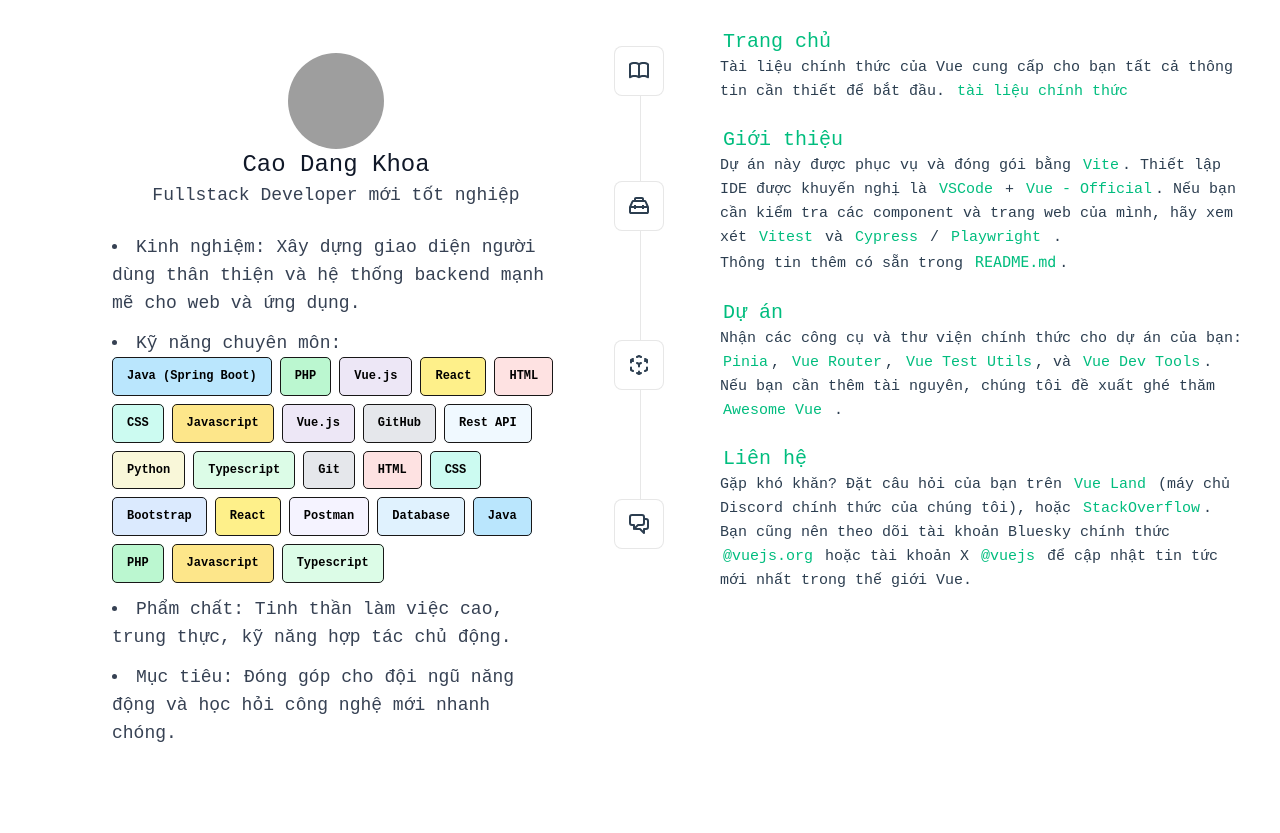
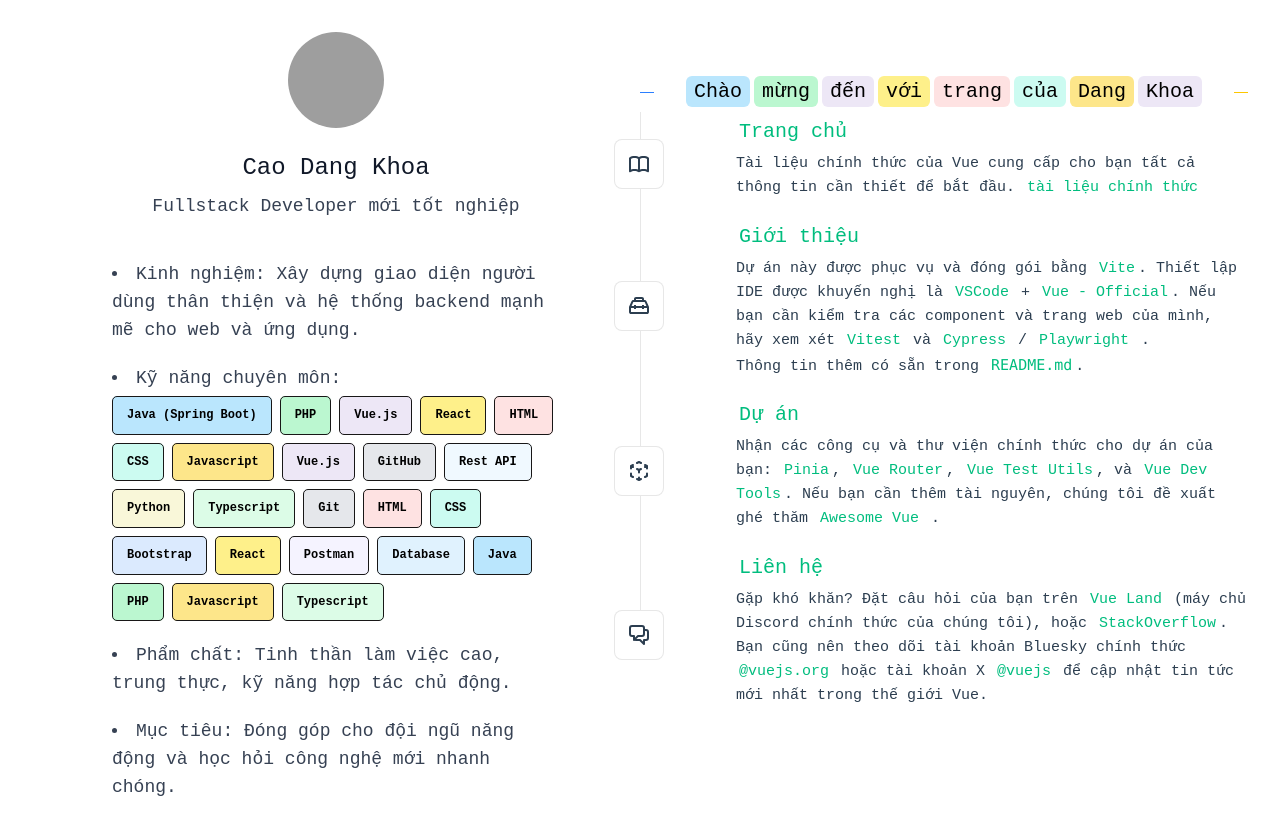
Before and after one commit to dangkhoa2004/dangkh0a-portfolio, a Vue app: page / in a window 1280 px wide. Before the commit the page ends 800 px from the top, so only its background shows below. Built offline with nearby package versions, Linux system fonts and the light colour scheme; grey boxes are pictures that could not be loaded.

Commit message:
[UPDATE] ButtonSkills & Profiles

```diff
--- a/src/assets/base.css
+++ b/src/assets/base.css
@@ -54,7 +54,6 @@
 *::before,
 *::after {
   box-sizing: border-box;
-  margin: 0;
   font-weight: normal;
 }
 
--- a/src/assets/main.css
+++ b/src/assets/main.css
@@ -1,4 +1,4 @@
-@import './base.css';
+@import "./base.css";
 @import "tailwindcss";
 
 #app {
@@ -34,3 +34,37 @@ a,
     padding: 0 2rem;
   }
 }
+@layer components {
+  .colored-word-chao {
+    @apply text-black px-2 py-1 rounded-md;
+    background-color: #bae6fd;
+  }
+  .colored-word-mung {
+    @apply text-black px-2 py-1 rounded-md;
+    background-color: #bbf7d0;
+  }
+  .colored-word-den {
+    @apply text-black px-2 py-1 rounded-md;
+    background-color: #ede7f6;
+  }
+  .colored-word-voi {
+    @apply text-black px-2 py-1 rounded-md;
+    background-color: #fef08a;
+  }
+  .colored-word-trang {
+    @apply text-black px-2 py-1 rounded-md;
+    background-color: #fee2e2;
+  }
+  .colored-word-cua {
+    @apply text-black px-2 py-1 rounded-md;
+    background-color: #ccfbf1;
+  }
+  .colored-word-dang {
+    @apply text-black px-2 py-1 rounded-md;
+    background-color: #fde68a;
+  }
+  .colored-word-khoa {
+    @apply text-black px-2 py-1 rounded-md; /* Không thêm cho từ cuối */
+    background-color: #ede7f6;
+  }
+}
--- a/src/screens/HomePage/HomePage.vue
+++ b/src/screens/HomePage/HomePage.vue
@@ -1,5 +1,4 @@
 <script setup>
-import HelloWorld from "./Ingredient/HelloWorld.vue";
 import TheWelcome from "./Ingredient/TheWelcome.vue";
 import ButtonSkills from "./Components/ButtonSkills.vue"
 </script>
--- a/src/screens/HomePage/Ingredient/HelloWorld.vue
+++ /dev/null
@@ -1,24 +0,0 @@
-<script setup>
-defineProps({
-  msg: {
-    type: String,
-    required: true,
-  },
-});
-</script>
-
-<template>
-  <div class="greetings">
-    <h1
-      class="green font-medium text-4xl relative top-[-10px] text-center lg:text-left"
-    >
-      {{ msg }}
-    </h1>
-
-    <h3 class="text-xl text-center lg:text-left">
-      Bạn đã tạo dự án thành công
-      <a href="https://vite.dev/" target="_blank" rel="noopener">Vite</a> +
-      <a href="https://vuejs.org/" target="_blank" rel="noopener">Vue 3</a>.
-    </h3>
-  </div>
-</template>
--- a/src/screens/HomePage/Ingredient/TheWelcome.vue
+++ b/src/screens/HomePage/Ingredient/TheWelcome.vue
@@ -1,4 +1,20 @@
 <template>
+  <div class="greetings">
+    <h2 class="flex flex-row flex-nowrap items-center mt-18">
+      <span class="flex-grow block border-t border-blue-500"></span>
+      <span class="flex-none block mx-4 px-4 py-2.5 text-xl rounded leading-none font-medium">
+        <span class="colored-word-chao mr-1">Chào</span>
+        <span class="colored-word-mung mr-1">mừng</span>
+        <span class="colored-word-den mr-1">đến</span>
+        <span class="colored-word-voi mr-1">với</span>
+        <span class="colored-word-trang mr-1">trang</span>
+        <span class="colored-word-cua mr-1">của</span>
+        <span class="colored-word-dang mr-1">Dang</span>
+        <span class="colored-word-khoa">Khoa</span>
+      </span>
+      <span class="flex-grow block border-t border-yellow-400"></span>
+    </h2>
+  </div>
   <WelcomeItem>
     <template #icon>
       <DocumentationIcon />
@@ -9,9 +25,7 @@
 
     Tài liệu chính thức của Vue cung cấp cho bạn tất cả thông tin cần thiết để
     bắt đầu.
-    <a href="https://vuejs.org/" target="_blank" rel="noopener"
-      >tài liệu chính thức</a
-    >
+    <a href="https://vuejs.org/" target="_blank" rel="noopener">tài liệu chính thức</a>
   </WelcomeItem>
 
   <WelcomeItem>
@@ -23,37 +37,25 @@
     </template>
 
     Dự án này được phục vụ và đóng gói bằng
-    <a
-      href="https://vite.dev/guide/features.html"
-      target="_blank"
-      rel="noopener"
-      >Vite</a
-    >. Thiết lập IDE được khuyến nghị là
-    <a href="https://code.visualstudio.com/" target="_blank" rel="noopener"
-      >VSCode</a
-    >
+    <a href="https://vite.dev/guide/features.html" target="_blank" rel="noopener">Vite</a>. Thiết lập IDE được khuyến
+    nghị
+    là
+    <a href="https://code.visualstudio.com/" target="_blank" rel="noopener">VSCode</a>
     +
-    <a
-      href="https://github.com/vuejs/language-tools"
-      target="_blank"
-      rel="noopener"
-      >Vue - Official</a
-    >. Nếu bạn cần kiểm tra các component và trang web của mình, hãy xem xét
+    <a href="https://github.com/vuejs/language-tools" target="_blank" rel="noopener">Vue - Official</a>. Nếu bạn cần
+    kiểm
+    tra các component và trang web của mình, hãy xem xét
     <a href="https://vitest.dev/" target="_blank" rel="noopener">Vitest</a>
     và
     <a href="https://www.cypress.io/" target="_blank" rel="noopener">Cypress</a>
     /
-    <a href="https://playwright.dev/" target="_blank" rel="noopener"
-      >Playwright</a
-    >
+    <a href="https://playwright.dev/" target="_blank" rel="noopener">Playwright</a>
     .
 
     <br />
 
     Thông tin thêm có sẵn trong
-    <a href="javascript:void(0)" @click="openReadmeInEditor"
-      ><code>README.md</code></a
-    >.
+    <a href="javascript:void(0)" @click="openReadmeInEditor"><code>README.md</code></a>.
   </WelcomeItem>
 
   <WelcomeItem>
@@ -66,21 +68,11 @@
 
     Nhận các công cụ và thư viện chính thức cho dự án của bạn:
     <a href="https://pinia.vuejs.org/" target="_blank" rel="noopener">Pinia</a>,
-    <a href="https://router.vuejs.org/" target="_blank" rel="noopener"
-      >Vue Router</a
-    >,
-    <a href="https://test-utils.vuejs.org/" target="_blank" rel="noopener"
-      >Vue Test Utils</a
-    >, và
-    <a href="https://github.com/vuejs/devtools" target="_blank" rel="noopener"
-      >Vue Dev Tools</a
-    >. Nếu bạn cần thêm tài nguyên, chúng tôi đề xuất ghé thăm
-    <a
-      href="https://github.com/vuejs/awesome-vue"
-      target="_blank"
-      rel="noopener"
-      >Awesome Vue</a
-    >
+    <a href="https://router.vuejs.org/" target="_blank" rel="noopener">Vue Router</a>,
+    <a href="https://test-utils.vuejs.org/" target="_blank" rel="noopener">Vue Test Utils</a>, và
+    <a href="https://github.com/vuejs/devtools" target="_blank" rel="noopener">Vue Dev Tools</a>. Nếu bạn cần thêm tài
+    nguyên, chúng tôi đề xuất ghé thăm
+    <a href="https://github.com/vuejs/awesome-vue" target="_blank" rel="noopener">Awesome Vue</a>
     .
   </WelcomeItem>
 
@@ -95,22 +87,18 @@
     Gặp khó khăn? Đặt câu hỏi của bạn trên
     <a href="https://chat.vuejs.org" target="_blank" rel="noopener">Vue Land</a>
     (máy chủ Discord chính thức của chúng tôi), hoặc
-    <a
-      href="https://stackoverflow.com/questions/tagged/vue.js"
-      target="_blank"
-      rel="noopener"
-      >StackOverflow</a
-    >. Bạn cũng nên theo dõi tài khoản Bluesky chính thức
-    <a href="https://bsky.app/profile/vuejs.org" target="_blank" rel="noopener"
-      >@vuejs.org</a
-    >
+    <a href="https://stackoverflow.com/questions/tagged/vue.js" target="_blank" rel="noopener">StackOverflow</a>. Bạn
+    cũng
+    nên theo dõi tài khoản Bluesky chính thức
+    <a href="https://bsky.app/profile/vuejs.org" target="_blank" rel="noopener">@vuejs.org</a>
     hoặc tài khoản X
     <a href="https://x.com/vuejs" target="_blank" rel="noopener">@vuejs</a>
     để cập nhật tin tức mới nhất trong thế giới Vue.
   </WelcomeItem>
 </template>
+
 <script setup>
-import WelcomeItem from "./WelcomeItem.vue";
+import WelcomeItem from "../Components/WelcomeItem.vue";
 import DocumentationIcon from "@/components/icons/IconDocumentation.vue";
 import ToolingIcon from "@/components/icons/IconTooling.vue";
 import EcosystemIcon from "@/components/icons/IconEcosystem.vue";
@@ -118,3 +106,15 @@ import CommunityIcon from "@/components/icons/IconCommunity.vue";
 
 const openReadmeInEditor = () => fetch("/__open-in-editor?file=README.md");
 </script>
+
+<style scoped>
+.greetiDngs {
+  margin-bottom: 2.5rem;
+}
+
+@media (min-width: 1024px) {
+  .greetings {
+    text-align: left;
+  }
+}
+</style>
```
Also changed, not shown: src/screens/HomePage/Components/WelcomeItem.vue (renamed from src/screens/HomePage/Ingredient/WelcomeItem.vue, +2 -5 lines).
